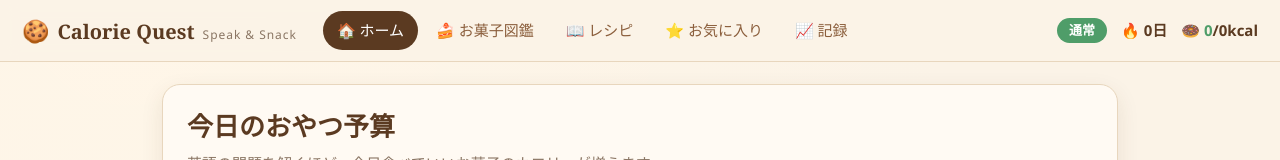
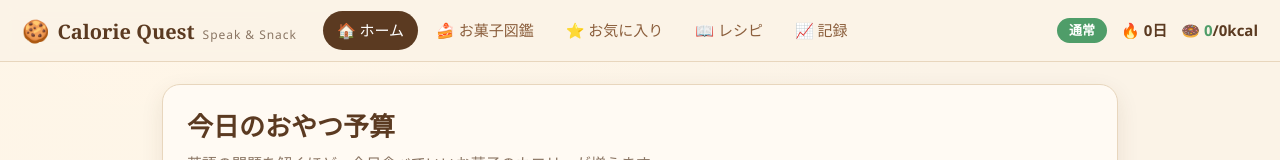
Before and after one commit to skuzukawa96-hash/calorie-quest, a React (Vite) app: page / in a window 1280 px wide. Shown: the top 160 px of the page. Built offline with nearby package versions, Linux system fonts and the light colour scheme.

Commit message:
Tabs: お気に入り before レシピ
The top tabs read ホーム, お菓子図鑑, お気に入り, レシピ, 記録.

Co-Authored-By: Claude Opus 5.5 <noreply@anthropic.com>

```diff
--- a/src/App.tsx
+++ b/src/App.tsx
@@ -13,13 +13,13 @@ import Stats from "./screens/Stats";
 import Study from "./screens/Study";
 import type { Dashboard, ExamLevel, PlayMode, SessionMode, TierChoice } from "./types";
 
-type Tab = "home" | "snacks" | "recipe" | "favorites" | "stats";
+type Tab = "home" | "snacks" | "favorites" | "recipe" | "stats";
 
 const TABS: Array<{ id: Tab; label: string }> = [
   { id: "home", label: "🏠 ホーム" },
   { id: "snacks", label: "🍰 お菓子図鑑" },
+  { id: "favorites", label: "⭐ お気に入り" },
   { id: "recipe", label: "📖 レシピ" },
-  { id: "favorites", label: "⭐ お気に入り" },
   { id: "stats", label: "📈 記録" },
 ];
 
```
Also changed, not shown: 1 other file (tests, documents, lock files or other folders).
